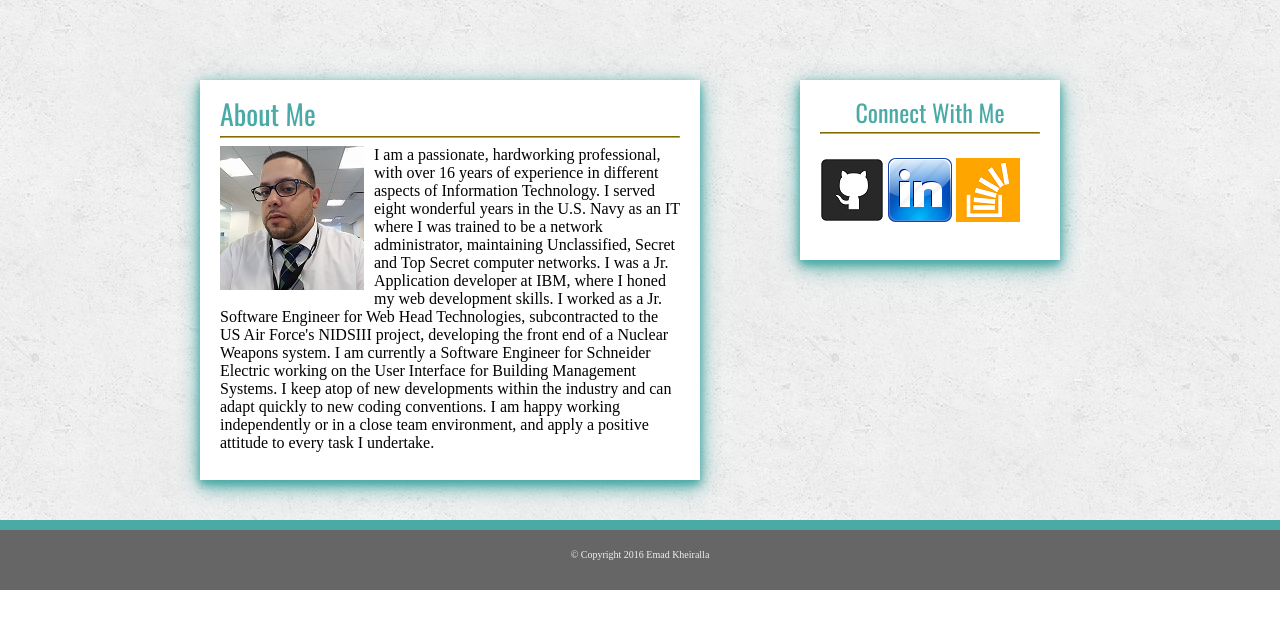
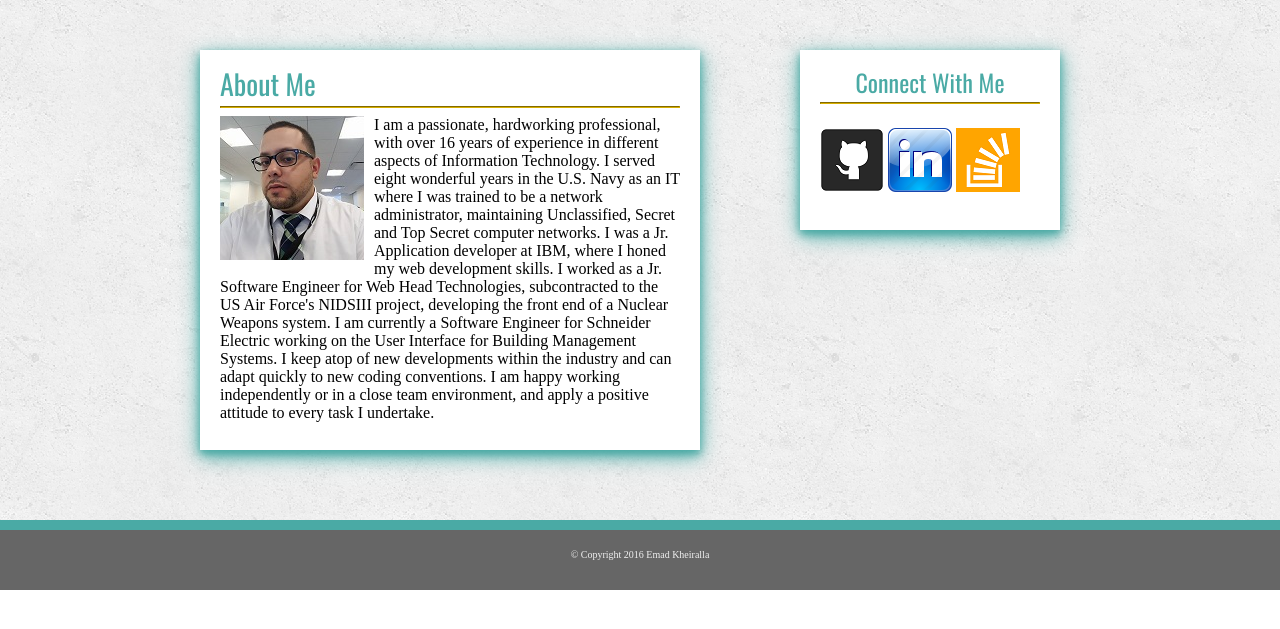
Before and after one commit to emadkheiralla/Basic-Portfolio, a PHP site: page / in a window 1280 px wide. Shown: the part 78-707 px from the top of the page. Run offline with PHP 8.4, Linux system fonts and the light colour scheme.

Commit message:
Final Draft

```diff
--- a/assets/css/style.css
+++ b/assets/css/style.css
@@ -68,7 +68,7 @@ li:hover {
     display: inline;
     background: #ffffff;
     position: absolute;
-    bottom: 330px;
+    bottom: 360px;
     left: 800px;
 }
 
@@ -80,7 +80,7 @@ li:hover {
     background: #ffffff;
     position: absolute;
     left: 200px;
-    bottom: 110px;
+    bottom: 140px;
 }
 
 
```
